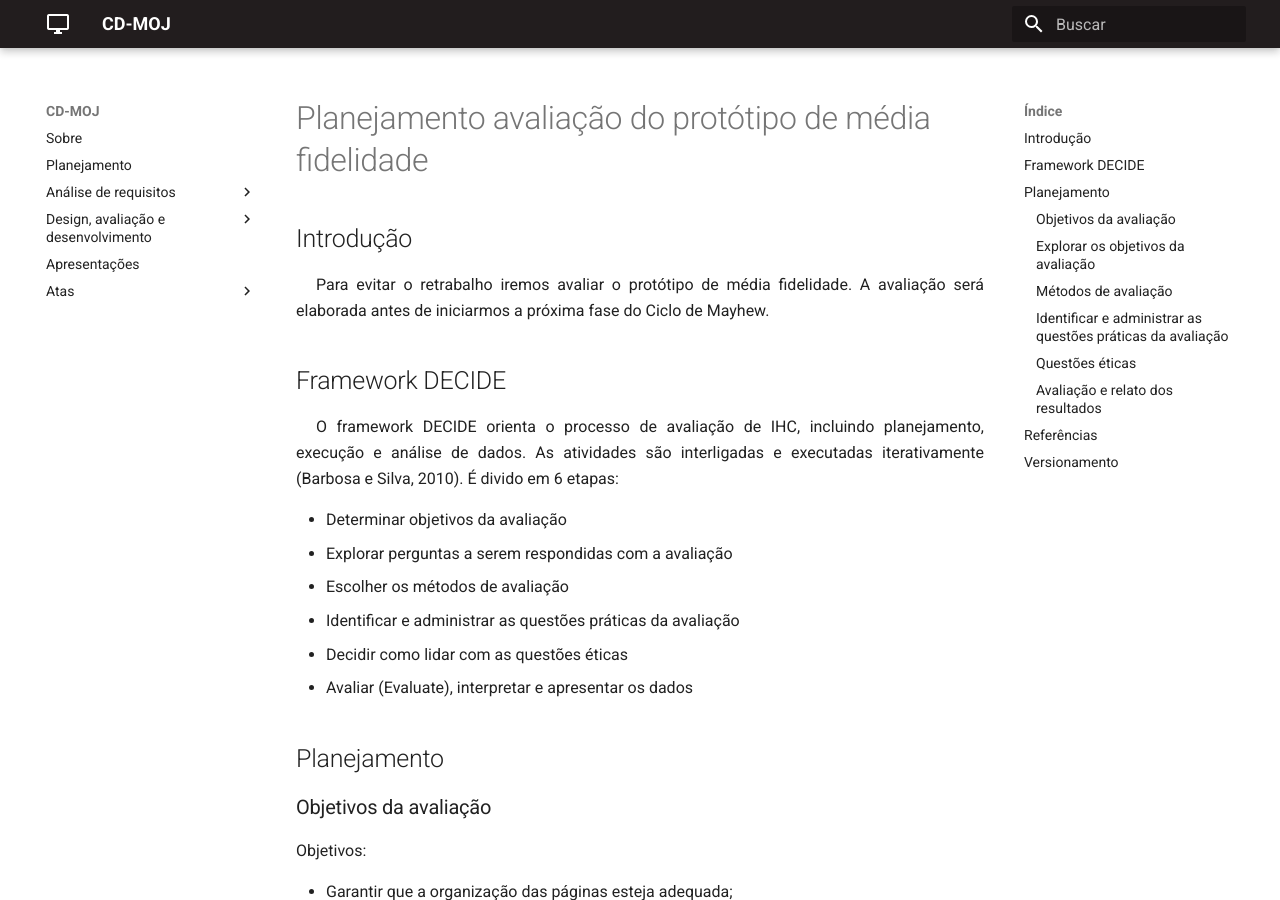
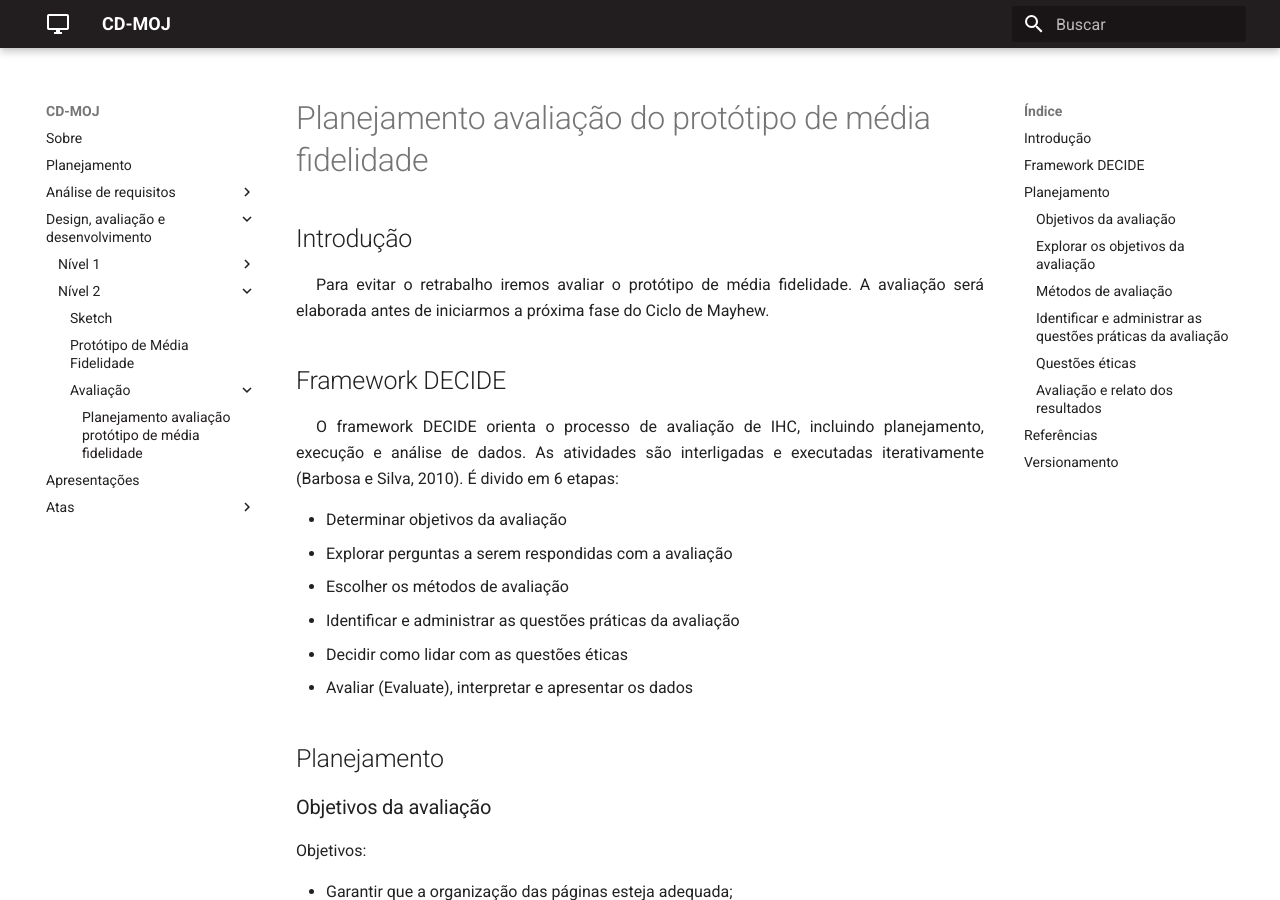
Before and after one commit to Interacao-Humano-Computador/2020.1-CD-MOJ, an MkDocs documentation site: the page built from docs/DeAD/nivel2/planejamento_avaliacao_media.md, in a window 1280 px wide and 900 px high. Built offline with MkDocs 1.6.1 and Material for MkDocs 9.7.7, drawn with Linux system fonts in a browser that asks for light colours; old or Windows-style settings are respelled for this version of MkDocs.

Commit message:
Adição do documento contendo o protótipo de média fidelidade
Co-authored-by: igor-paiva <igorbatistapaiva@outlook.com>
Co-authored-by: Rhuancpq <rhuancarlos.queiroz@gmail.com>
Co-authored-by: marcelog5 <marcelovictorg2@gmail.com>
Co-authored-by: ThiagoGMF <thiago.guilherme20@hotmail.com>

```diff
--- a/mkdocs.yml
+++ b/mkdocs.yml
@@ -28,6 +28,11 @@
       - Avaliação:
         - Avaliação do Storyboard : DeAD/nivel1/avaliacao_storyboard.md
         - Avaliação análise de tarefas : DeAD/nivel1/avaliacao_tarefas.md
+    - Nível 2:
+      - Sketch: DeAD/nivel2/sketch.md
+      - Protótipo de Média Fidelidade: DeAD/nivel2/prototipo_media_fidelidade.md
+      - Avaliação:
+        - Planejamento avaliação protótipo de média fidelidade: DeAD/nivel2/planejamento_avaliacao_media.md
   - Apresentações: apresentacoes.md
   #sempre a ultima
   - Atas:
```
Also changed, not shown: docs/DeAD/nivel2/prototipo_media_fidelidade.md (added, +70 -0 lines), docs/assets/media_fidelidade/FAQ.png (added), docs/assets/media_fidelidade/contest.png (added), docs/assets/media_fidelidade/contests.png (added), docs/assets/media_fidelidade/home.png (added), docs/assets/media_fidelidade/novidades.png (added), docs/assets/media_fidelidade/questao.png (added), docs/assets/media_fidelidade/questao_estado_02.png (added), docs/assets/media_fidelidade/questao_estado_03.png (added), docs/assets/media_fidelidade/scoreboard.png (added), docs/assets/media_fidelidade/sobre.png (added).
